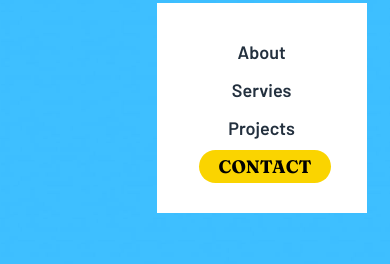
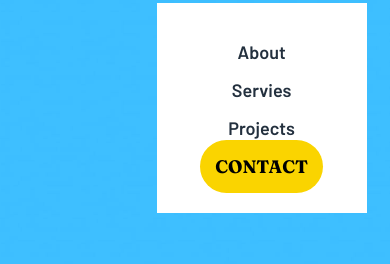
Before and after one commit to emunsi/Sunnydrive, a plain HTML site: page sunnyside-agency-landing-page-main/index.html in a window 390 px wide. Both pictures are taken after a click on the icon 351 px from the left and 34 px from the top of the page. Shown: the part 47-311 px from the top of the page. Drawn offline with Linux system fonts and the light colour scheme.

Commit message:
contact-btn improvment

```diff
--- a/sunnyside-agency-landing-page-main/main.css
+++ b/sunnyside-agency-landing-page-main/main.css
@@ -58,7 +58,7 @@
 
     .nav-links .contact-btn {
         background-color: hsl(0, 0%, 100%);
-        padding: 5px 20px;
+        padding: 15px 15px;
         border-radius: 50px;
         color: hsl(212, 27%, 19%);
         font-family: 'Fraunces', serif;
@@ -390,7 +390,7 @@
     @media (max-width:760px) {
         .nav-links .contact-btn {
             background-color: hsl(51, 100%, 49%);
-            padding: 5px 20px;
+            padding: 15px 15px;
             border-radius: 50px;
             color: black;
             font-family: 'Fraunces', serif;
```
